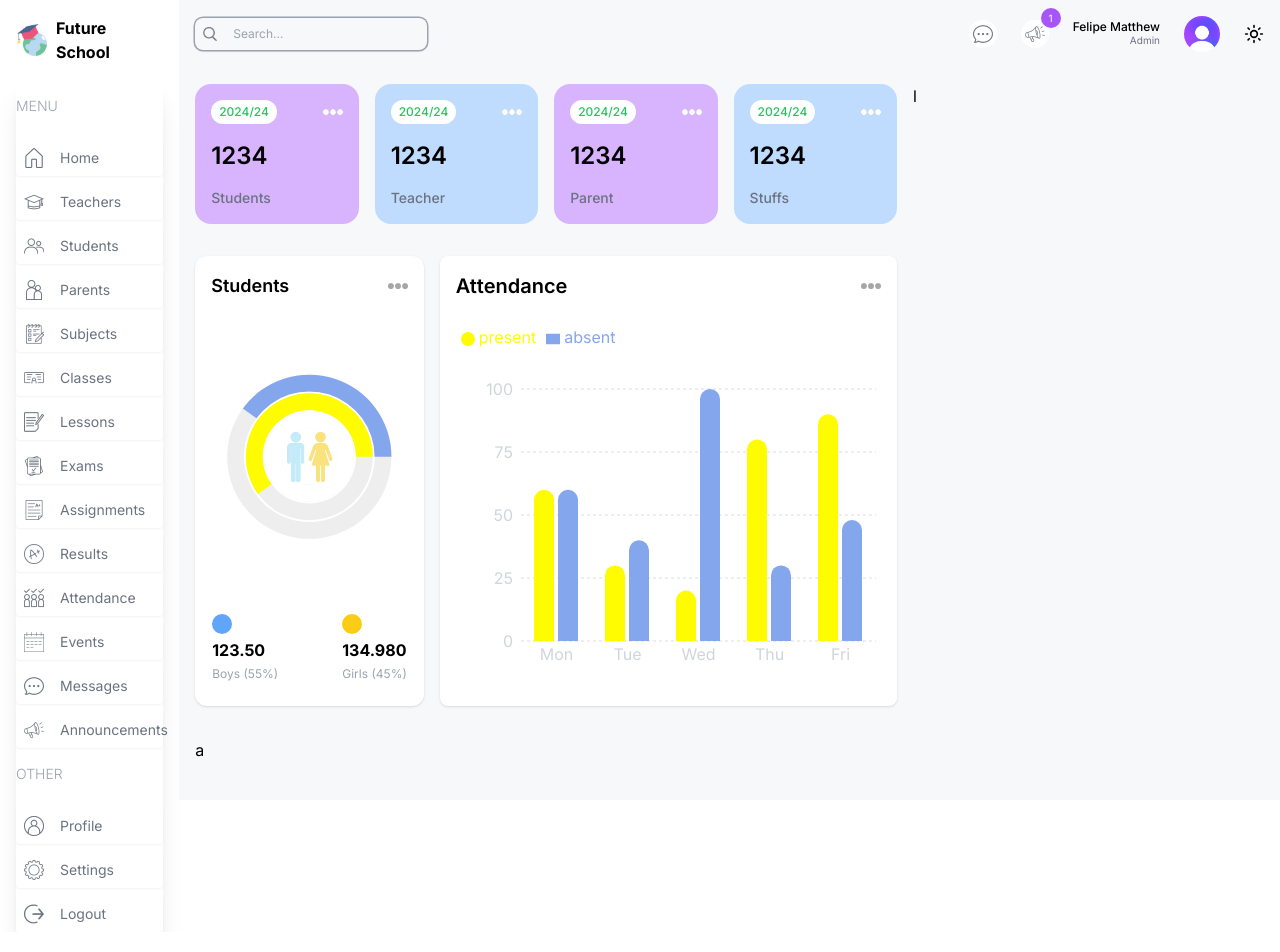
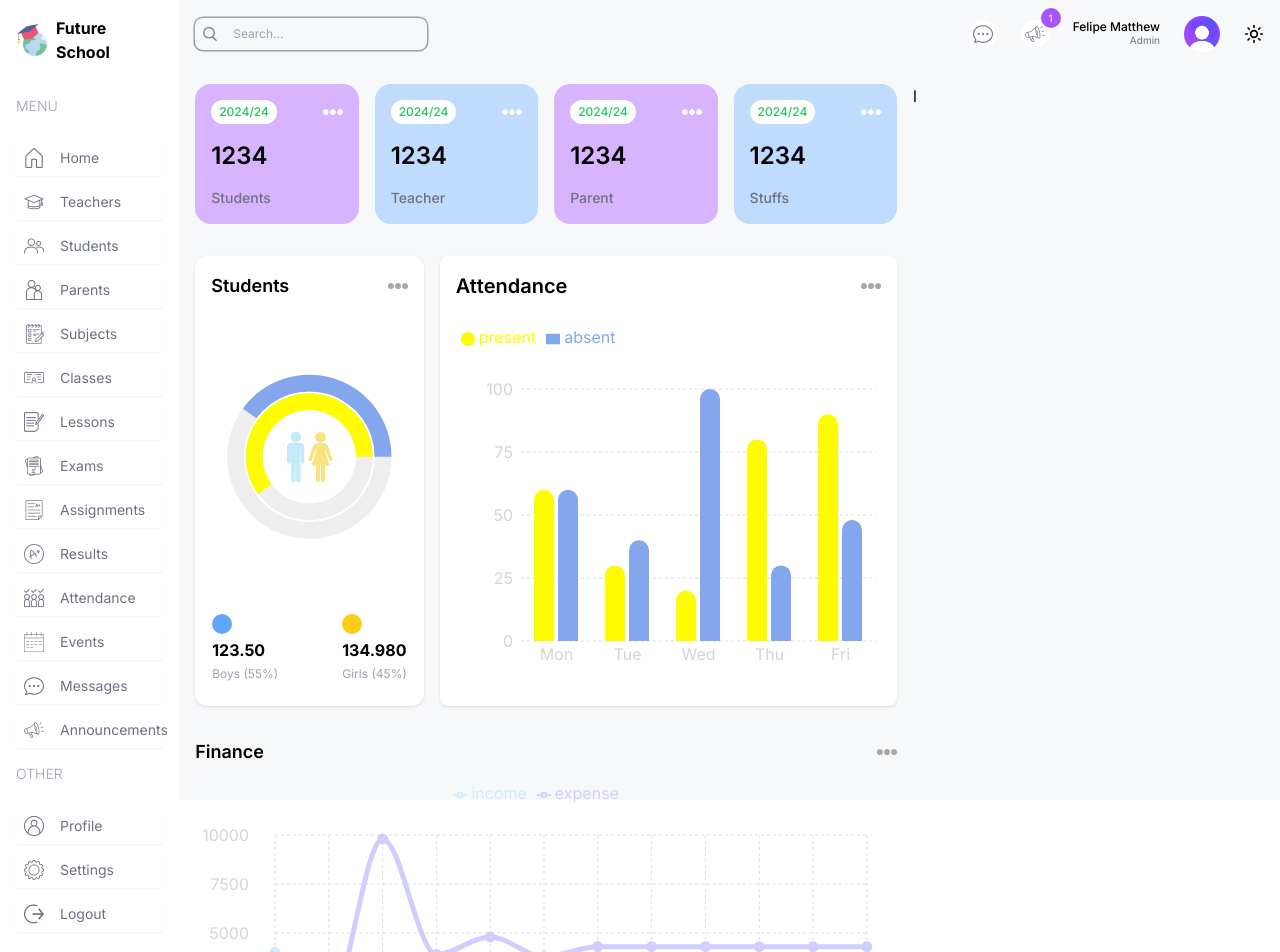
Before and after one commit to FelipeMatthew/school-management, a Next.js app: page /admin in a window 1280 px wide. Shown: the top 952 px of the page. Built offline with nearby package versions, Linux system fonts and the light colour scheme.

Commit message:
feat: finance chart

```diff
--- a/src/app/(dashboard)/admin/page.tsx
+++ b/src/app/(dashboard)/admin/page.tsx
@@ -1,5 +1,6 @@
 import AttendanceChart from "../../../components/AttendanceChart";
 import CountChart from "../../../components/CountChart";
+import FinanceChart from "../../../components/FinanceChart";
 import UserCard from "../../../components/UserCard";
 
 const AdminPage = () => {
@@ -26,7 +27,9 @@ const AdminPage = () => {
           </div>
         </div>
         {/* BOTTOM CHARTS */}
-        <div>a</div>
+        <div className="w-full h-[500px]">
+          <FinanceChart />
+        </div>
       </div>
       {/* RIGHT */}
       <div className="w-full lg:w-1/3">l</div>
--- /dev/null
+++ b/src/components/FinanceChart.tsx
@@ -0,0 +1,86 @@
+"use client";
+import Image from "next/image";
+import {
+  LineChart,
+  Line,
+  XAxis,
+  YAxis,
+  CartesianGrid,
+  Tooltip,
+  Legend,
+  ResponsiveContainer,
+} from "recharts";
+
+const data = [
+  { name: "Jan", income: 4000, expense: 2400 },
+  { name: "Feb", income: 3000, expense: 1398 },
+  { name: "Mar", income: 2000, expense: 9800 },
+  { name: "Apr", income: 2780, expense: 3908 },
+  { name: "May", income: 1890, expense: 4800 },
+  { name: "Jun", income: 2390, expense: 3800 },
+  { name: "Jul", income: 3490, expense: 4300 },
+  { name: "Aug", income: 3490, expense: 4300 },
+  { name: "Sep", income: 3490, expense: 4300 },
+  { name: "Oct", income: 3490, expense: 4300 },
+  { name: "Nov", income: 3490, expense: 4300 },
+  { name: "Dez", income: 3490, expense: 4300 },
+];
+
+const FinanceChart = () => {
+  return (
+    <div>
+      <div className="flex justify-between items-center">
+        <h1 className="text-lg font-semibold">Finance</h1>
+        <Image src="/moreDark.png" alt="more dark" width={20} height={20} />
+      </div>
+      <div style={{ width: "100%", height: 300 }}>
+        <ResponsiveContainer>
+          <LineChart
+            data={data}
+            margin={{
+              top: 5,
+              right: 30,
+              left: 20,
+              bottom: 5,
+            }}
+          >
+            <CartesianGrid strokeDasharray="3 3" stroke="#ddd" />
+            <XAxis
+              dataKey="name"
+              axisLine={false}
+              tick={{ fill: "#d1d5db" }}
+              tickLine={false}
+              tickMargin={10}
+            />
+            <YAxis
+              axisLine={false}
+              tick={{ fill: "#d1d5db" }}
+              tickLine={false}
+              tickMargin={20}
+            />
+            <Tooltip />
+            <Legend
+              align="center"
+              verticalAlign="top"
+              wrapperStyle={{ paddingTop: "10px", paddingBottom: "30px" }}
+            />
+            <Line
+              type="monotone"
+              dataKey="income"
+              stroke="#CEEBFB"
+              strokeWidth={5}
+            />
+            <Line
+              type="monotone"
+              dataKey="expense"
+              strokeWidth={5}
+              stroke="#CFCEFF"
+            />
+          </LineChart>
+        </ResponsiveContainer>
+      </div>
+    </div>
+  );
+};
+
+export default FinanceChart;
--- a/src/components/Menu.tsx
+++ b/src/components/Menu.tsx
@@ -118,7 +118,7 @@ const menuItems = [
 
 const Menu = () => {
   return (
-    <div className="mt-4 text-sm shadow-xl">
+    <div className="mt-4 text-sm">
       {menuItems.map((i) => (
         <div key={i.title} className="flex flex-col gap-2">
           <span className="hidden lg:block text-gray-400 font-light my-4">
```
